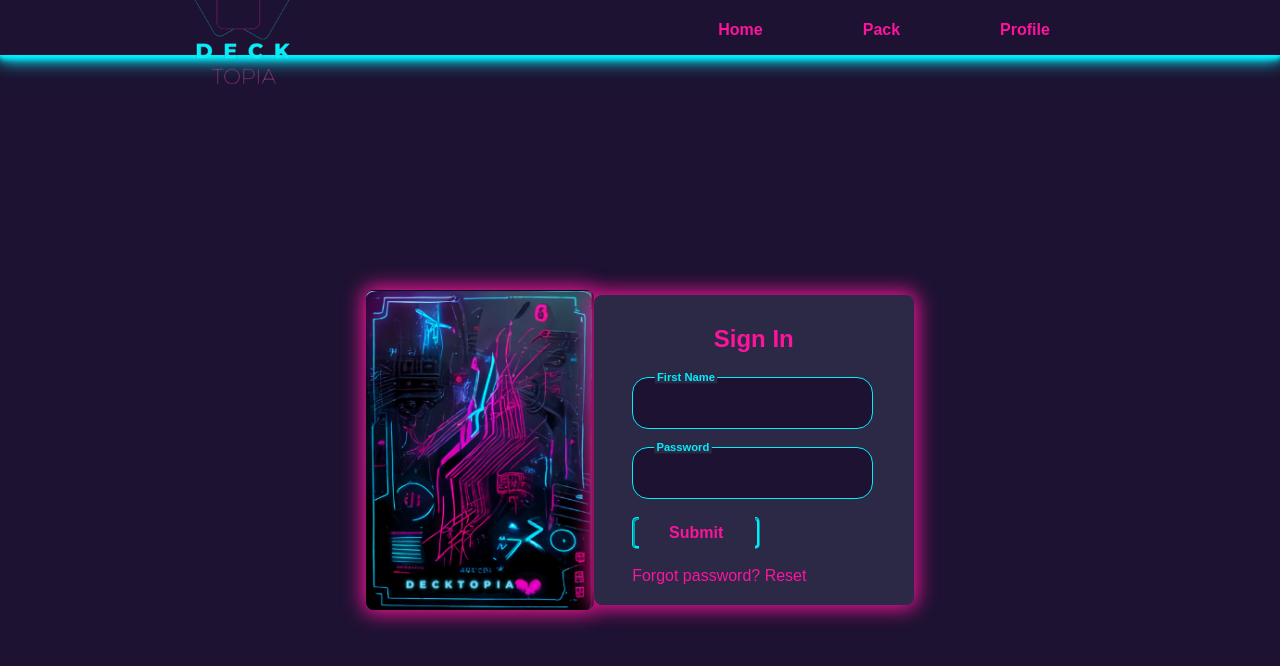
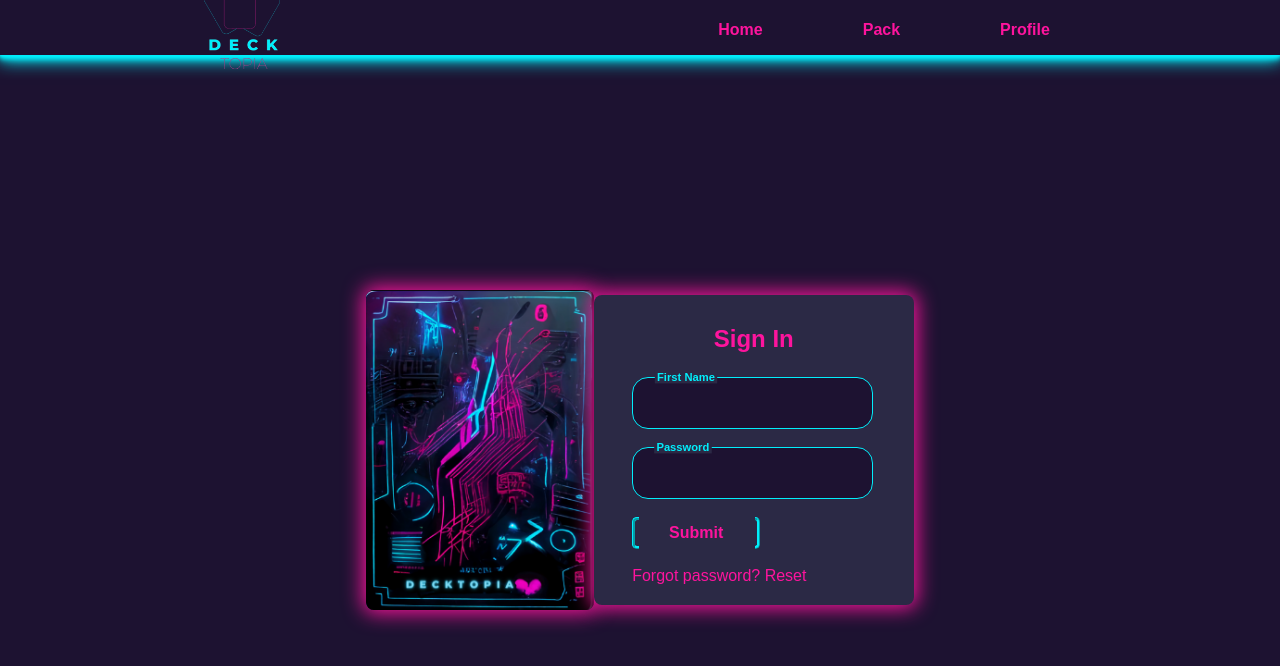
Before and after one commit to Kyubs1610/Decktopia-front, a React (Create React App) app: page / in a window 1280 px wide. Shown: the top 666 px of the page. Built offline with nearby package versions, Linux system fonts and the light colour scheme.

Commit message:
nav update

```diff
--- a/src/Component/Header_and_footer/header.css
+++ b/src/Component/Header_and_footer/header.css
@@ -47,6 +47,7 @@
   .logo{
     max-width : 100%;
     height : auto;
+    padding: 17px;
 
   }
 
```
